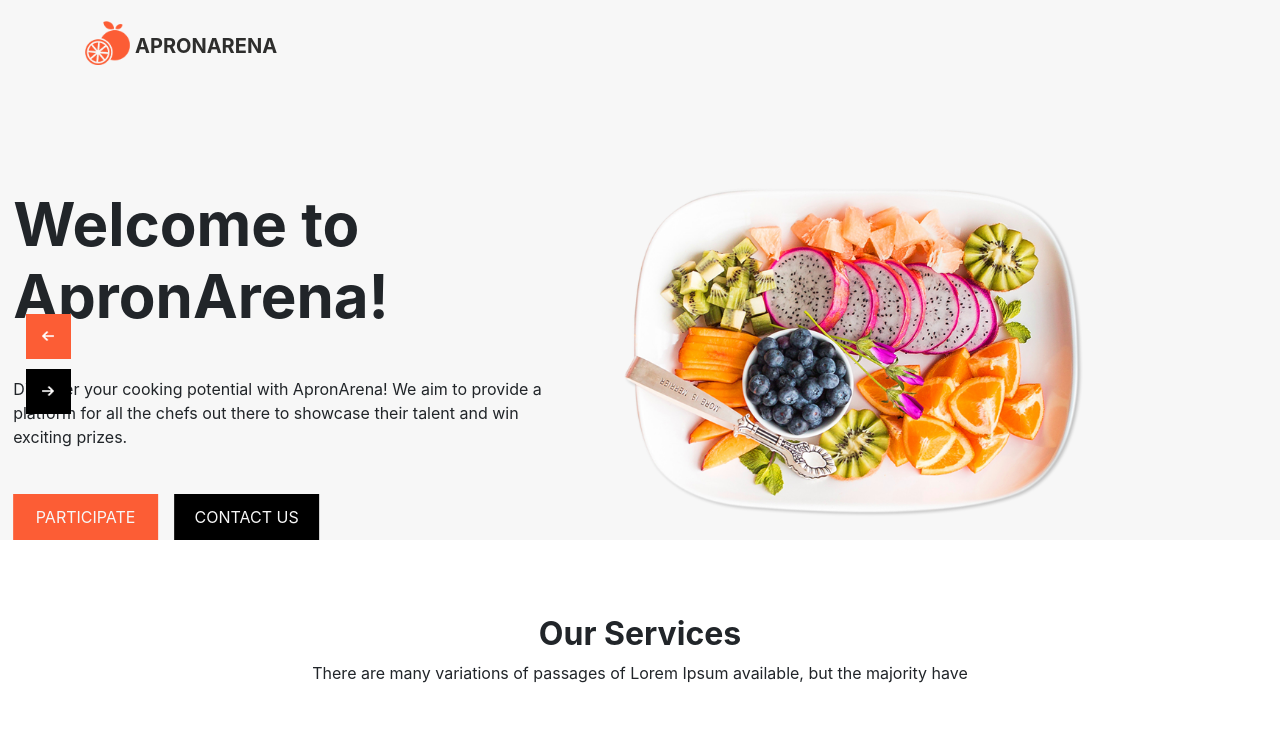
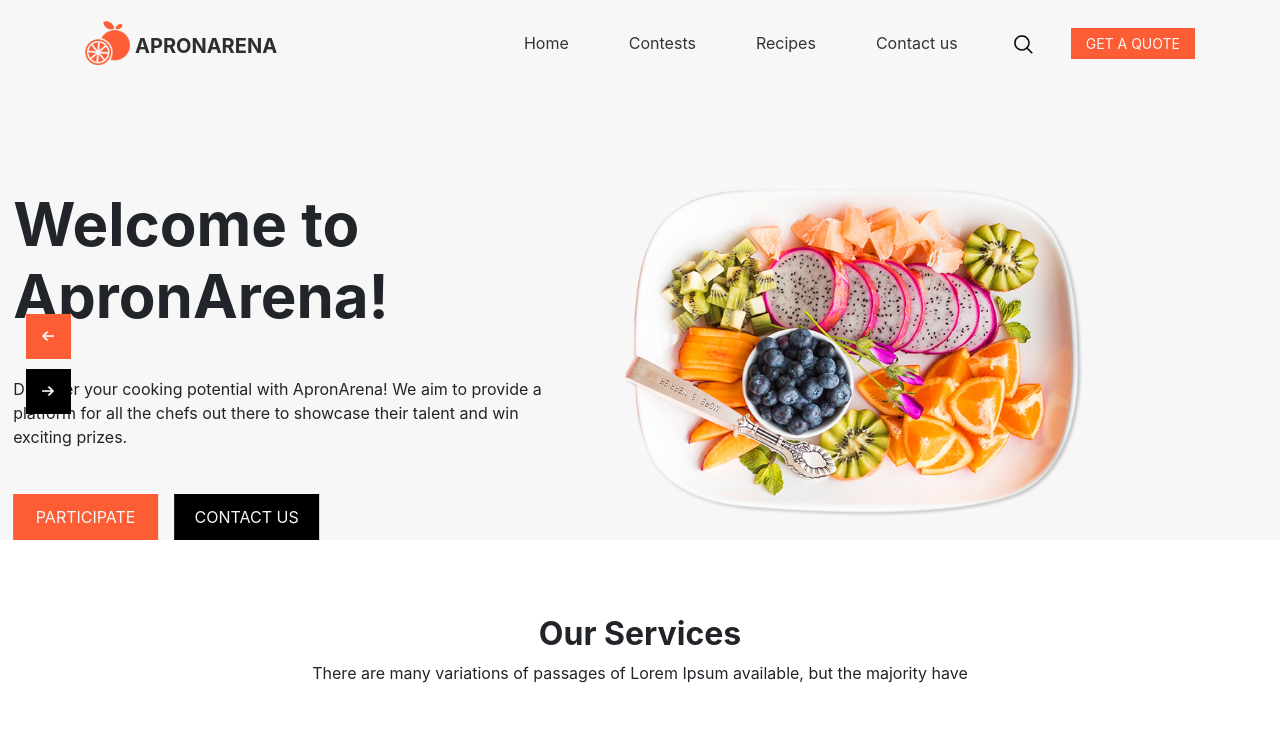
Before and after one commit to NamanSingh24/ApronArena, an Angular app in the folder Dynamic/: page / in a window 1280 px wide. Shown: the top 744 px of the page. Built offline with nearby package versions, Linux system fonts and the light colour scheme.

Commit message:
Revert "toggler error and login routing corrected"
This reverts commit bca5bf47bd2468fb0ab96d5922f9a7198579e90f.

```diff
--- a/Dynamic/src/app/navbar/navbar.component.html
+++ b/Dynamic/src/app/navbar/navbar.component.html
@@ -1,3 +1,4 @@
+
 <header class="header_section">
   <div class="container">
     <nav class="navbar navbar-expand-lg custom_nav-container pt-3">
@@ -6,40 +7,31 @@
           ApronArena
         </span>
       </a>
-
-      <!-- Navbar toggler button -->
-      <button class="navbar-toggler" type="button"
-        (click)="TogglerOn()"
-        aria-controls="navbarSupportedContent"
-        aria-expanded="false"
-        aria-label="Toggle navigation">
+      <button class="navbar-toggler" type="button" data-toggle="collapse" data-target="#navbarSupportedContent"
+        aria-controls="navbarSupportedContent" aria-expanded="false" aria-label="Toggle navigation">
         <span class="navbar-toggler-icon"></span>
       </button>
 
-      <!-- Navbar collapse content -->
-      <div [ngClass]="toggle ? 'navbar-collapse' : 'collapse'" id="navbarSupportedContent">
+      <div class="collapse navbar-collapse" id="navbarSupportedContent">
         <div class="d-flex ml-auto flex-column flex-lg-row align-items-center">
-          <ul class="navbar-nav">
-            <li class="nav-item active">
-              <a class="nav-link" (click)="TogglerOff()" routerLink="/home">Home <span class="sr-only">(current)</span></a>
+          <ul class="navbar-nav  ">
+            <li class="nav-item active" >
+              <a class="nav-link" routerLink="/">Home <span class="sr-only">(current)</span></a>
             </li>
             <li class="nav-item">
-              <a class="nav-link" (click)="TogglerOff()" routerLink="/contest">Contests</a>
+              <a class="nav-link" routerLink="/contest"> Contests</a>
             </li>
             <li class="nav-item">
-              <a class="nav-link" (click)="TogglerOff()" routerLink="/recipes">Recipes</a>
+              <a class="nav-link" routerLink="/recipes"> Recipes </a>
             </li>
             <li class="nav-item">
-              <a class="nav-link" (click)="TogglerOff()" routerLink="/contact">Contact Us</a>
+              <a class="nav-link"  routerLink="/contact">Contact us</a>
             </li>
           </ul>
-
           <div class="form-inline my-2 my-lg-0 ml-0 ml-lg-4 mb-3 mb-lg-0">
-            <button class="btn my-2 my-sm-0 nav_search-btn" (click)="TogglerOff()" type="submit"></button>
+            <button class="btn  my-2 my-sm-0 nav_search-btn" type="submit"></button>
           </div>
         </div>
-
-        <!-- Get a Quote button -->
         <div class="quote_btn-container ml-0 ml-lg-4 d-flex justify-content-center">
           <a routerLink="/">
             Get a Quote
--- a/Dynamic/src/app/navbar/navbar.component.ts
+++ b/Dynamic/src/app/navbar/navbar.component.ts
@@ -1,11 +1,10 @@
-import { CommonModule } from '@angular/common';
 import { Component, ViewEncapsulation } from '@angular/core';
 import { RouterLink } from '@angular/router';
 
 @Component({
   selector: 'app-navbar',
   standalone: true,
-  imports: [RouterLink, CommonModule],
+  imports: [RouterLink],
   templateUrl: './navbar.component.html',
   styleUrls: ['./navbar.component.css'],
   encapsulation:ViewEncapsulation.None
@@ -14,12 +13,7 @@ import { RouterLink } from '@angular/router';
 export class NavbarComponent {
 
    toggle:boolean = false;
-   TogglerOn(){
+   Changetoggle(){
     this.toggle = !this.toggle;
-    console.log(this.toggle);
    }
-    TogglerOff(){
-      this.toggle = false;
-      console.log(this.toggle);
-    }
 }
```
